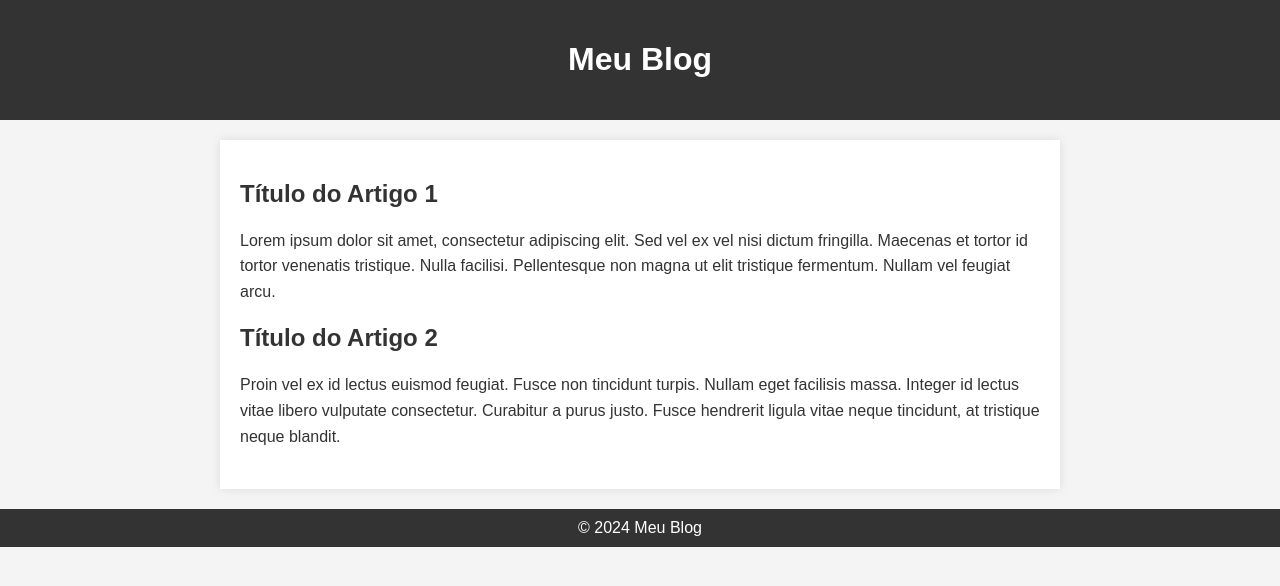
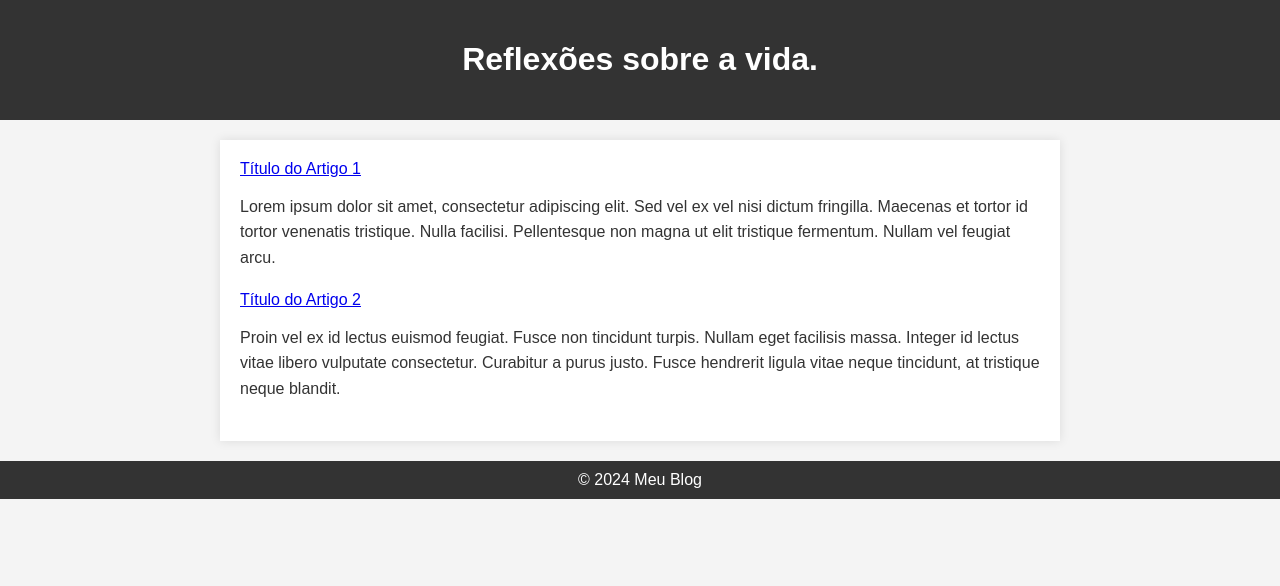
Before and after one commit to thiagopx1/blog, a plain HTML site: page blog.html in a window 1280 px wide. Drawn offline with Linux system fonts and the light colour scheme.

Commit message:
Update blog.html

```diff
--- a/blog.html
+++ b/blog.html
@@ -51,17 +51,17 @@
 <body>
 
     <header>
-        <h1>Meu Blog</h1>
+        <h1>Reflexões sobre a vida.</h1>
     </header>
 
     <main>
         <article>
-            <h2>Título do Artigo 1</h2>
+            <a href="#">Título do Artigo 1</a>
             <p>Lorem ipsum dolor sit amet, consectetur adipiscing elit. Sed vel ex vel nisi dictum fringilla. Maecenas et tortor id tortor venenatis tristique. Nulla facilisi. Pellentesque non magna ut elit tristique fermentum. Nullam vel feugiat arcu.</p>
         </article>
 
         <article>
-            <h2>Título do Artigo 2</h2>
+            <a href="#">Título do Artigo 2</a>
             <p>Proin vel ex id lectus euismod feugiat. Fusce non tincidunt turpis. Nullam eget facilisis massa. Integer id lectus vitae libero vulputate consectetur. Curabitur a purus justo. Fusce hendrerit ligula vitae neque tincidunt, at tristique neque blandit.</p>
         </article>
     </main>
```
